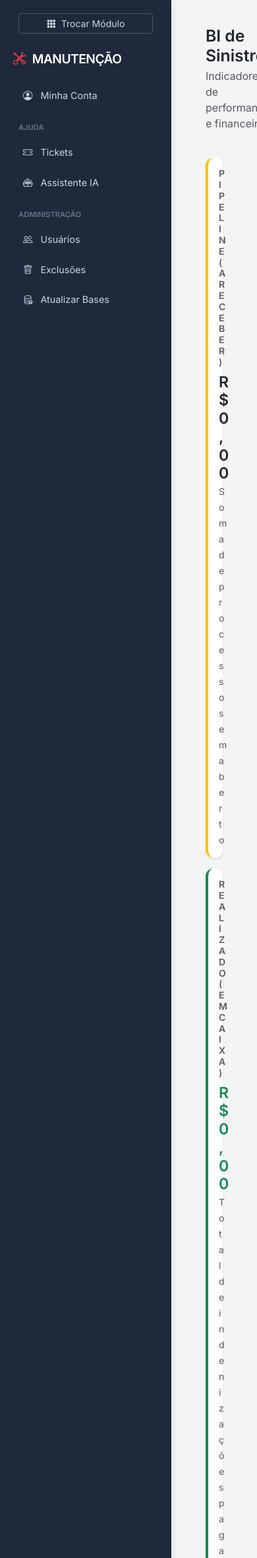
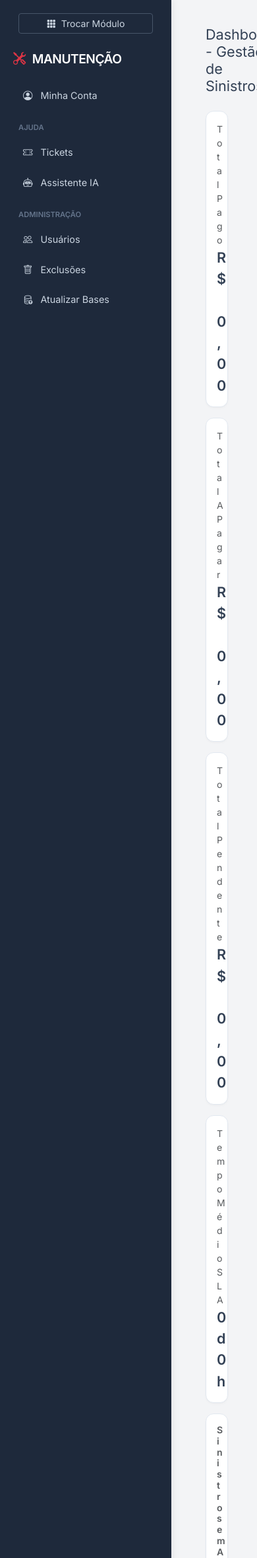
Before and after one commit to lucasaccardo/vamos-frotas-sla, a Django app: page /sinistros/dashboard/ in a window 390 px wide. Shown: the top 2361 px of the page at 66% size. Run offline with Django 5.2, Linux system fonts and the light colour scheme; the visitor is signed in with stand-in values (Sample User, id 1); data that the repository does not hold is empty.

Commit message:
Update dashboard.html

```diff
--- a/templates/sinistros/dashboard.html
+++ b/templates/sinistros/dashboard.html
@@ -1,136 +1,156 @@
 {% extends 'vamos/base.html' %}
-{% load static humanize %}
-
 {% block content %}
 <div class="container-fluid">
-
-    <div class="d-flex justify-content-between align-items-center mb-4">
+  <div class="d-flex justify-content-between align-items-center mb-3">
+    <h4>Dashboard - Gestão de Sinistros</h4>
     <div>
-            <h2 class="fw-bold text-dark mb-1">BI de Sinistros</h2>
-            <p class="text-muted">Indicadores de performance e financeiro.</p>
+      <select id="filter_segmento" class="form-select form-select-sm">
+        <option value="">Todos Segmentos</option>
+        <option value="PESADOS">Pesados</option>
+        <option value="AGRO">Agro</option>
+        <option value="INTRA">Intra</option>
+      </select>
+    </div>
   </div>
 
-        <form method="get" class="d-flex gap-2">
-            <select name="segmento" class="form-select fw-bold text-primary" onchange="this.form.submit()" style="width: 200px;">
-                <option value="TODOS" {% if segmento_atual == 'TODOS' %}selected{% endif %}>Todos os Segmentos</option>
-                <option value="AGRO" {% if segmento_atual == 'AGRO' %}selected{% endif %}>Agro</option>
-                <option value="PESADOS" {% if segmento_atual == 'PESADOS' %}selected{% endif %}>Pesados</option>
-                <option value="INTRA" {% if segmento_atual == 'INTRA' %}selected{% endif %}>Intra</option>
-            </select>
-        </form>
+  <div class="row g-3 mb-3">
+    <div class="col-md-3">
+      <div class="card p-3">
+        <div class="small text-muted">Total Pago</div>
+        <div id="card_total_pago" class="fs-4 fw-bold">R$ 0,00</div>
       </div>
-
-    <div class="row g-3 mb-4">
+    </div>
     <div class="col-md-3">
-            <div class="card border-0 shadow-sm h-100 border-start border-4 border-warning">
-                <div class="card-body">
-                    <h6 class="text-uppercase text-muted fw-bold small">Pipeline (A Receber)</h6>
-                    <h3 class="fw-bold text-dark mb-0">R$ {{ financeiro_pipeline|floatformat:2 }}</h3>
-                    <small class="text-muted">Soma de processos em aberto</small>
+      <div class="card p-3">
+        <div class="small text-muted">Total A Pagar</div>
+        <div id="card_total_a_pagar" class="fs-4 fw-bold">R$ 0,00</div>
+      </div>
+    </div>
+    <div class="col-md-3">
+      <div class="card p-3">
+        <div class="small text-muted">Total Pendente</div>
+        <div id="card_total_pendente" class="fs-4 fw-bold">R$ 0,00</div>
+      </div>
+    </div>
+    <div class="col-md-3">
+      <div class="card p-3">
+        <div class="small text-muted">Tempo Médio SLA</div>
+        <div id="card_avg_sla" class="fs-4 fw-bold">0d 0h</div>
       </div>
     </div>
   </div>
 
-        <div class="col-md-3">
-            <div class="card border-0 shadow-sm h-100 border-start border-4 border-success">
-                <div class="card-body">
-                    <h6 class="text-uppercase text-muted fw-bold small">Realizado (Em Caixa)</h6>
-                    <h3 class="fw-bold text-success mb-0">R$ {{ financeiro_caixa|floatformat:2 }}</h3>
-                    <small class="text-muted">Total de indenizações pagas</small>
-                </div>
-            </div>
+  <div class="row g-3">
+    <div class="col-lg-8">
+      <div class="card p-3 mb-3">
+        <h6 class="fw-bold small text-muted">Sinistros em Andamento por Setor</h6>
+        <canvas id="chart_by_sector" height="120"></canvas>
       </div>
 
-        <div class="col-md-3">
-            <div class="card border-0 shadow-sm h-100 bg-light">
-                <div class="card-body text-center">
-                    <h6 class="text-muted">Em Andamento</h6>
-                    <h2 class="fw-bold text-primary">{{ total_abertos }}</h2>
-                </div>
-            </div>
-        </div>
-        <div class="col-md-3">
-            <div class="card border-0 shadow-sm h-100 bg-light">
-                <div class="card-body text-center">
-                    <h6 class="text-muted">Finalizados</h6>
-                    <h2 class="fw-bold text-secondary">{{ total_finalizados }}</h2>
-                </div>
-            </div>
-        </div>
-    </div>
-
-    <div class="row g-4">
-
-        <div class="col-lg-8">
-            <div class="card border-0 shadow-sm h-100">
-                <div class="card-header bg-white py-3">
-                    <h6 class="m-0 fw-bold text-danger"><i class="bi bi-hourglass-split me-2"></i>Média de Dias Parado (Por Setor)</h6>
-                </div>
-                <div class="card-body">
-                    <canvas id="chartSLA" height="150"></canvas>
-                </div>
+      <div class="card p-3 mb-3">
+        <h6 class="fw-bold small text-muted">Maiores Ofensores (Média de Dias)</h6>
+        <canvas id="chart_offenders_avg" height="120"></canvas>
       </div>
     </div>
 
     <div class="col-lg-4">
-            <div class="card border-0 shadow-sm h-100">
-                <div class="card-header bg-white py-3">
-                    <h6 class="m-0 fw-bold text-dark"><i class="bi bi-pie-chart-fill me-2"></i>Volume por Motivo</h6>
-                </div>
-                <div class="card-body d-flex align-items-center justify-content-center">
-                    <div style="width: 100%; max-width: 300px;">
-                        <canvas id="chartMotivo"></canvas>
+      <div class="card p-3 mb-3">
+        <h6 class="fw-bold small text-muted">Finalizados vs Abertos</h6>
+        <canvas id="chart_finalizados" height="200"></canvas>
+        <div class="mt-3">
+          <a id="export_csv" class="btn btn-sm btn-outline-secondary">Export CSV (staff)</a>
         </div>
       </div>
     </div>
   </div>
 </div>
 
-</div>
+<script src="https://cdn.jsdelivr.net/npm/chart.js"></script>
 
-<script src="https://cdn.jsdelivr.net/npm/chart.js"></script>
 <script>
-    document.addEventListener("DOMContentLoaded", function() {
+const API_URL = "{% url 'dashboard_stats_api' %}";
+const EXPORT_URL = "{% url 'dashboard_export_csv' %}";
 
-        // --- 1. SLA (BARRAS HORIZONTAIS) ---
-        const ctxSLA = document.getElementById('chartSLA').getContext('2d');
-        new Chart(ctxSLA, {
+function moneyBR(v){
+  return Number(v||0).toLocaleString('pt-BR', { style: 'currency', currency: 'BRL' });
+}
+
+let sectorChart = null;
+let offendersAvgChart = null;
+let finalizadosChart = null;
+
+function updateCharts(data) {
+  document.getElementById('card_total_pago').innerText = moneyBR(data.total_pago);
+  document.getElementById('card_total_a_pagar').innerText = moneyBR(data.total_a_pagar);
+  document.getElementById('card_total_pendente').innerText = moneyBR(data.total_pendente);
+  document.getElementById('card_avg_sla').innerText = data.avg_sla_display;
+
+  const labels = data.counts_by_sector.map(s => s.setor_label);
+  const values = data.counts_by_sector.map(s => s.count);
+  if (!sectorChart) {
+    const ctx = document.getElementById('chart_by_sector').getContext('2d');
+    sectorChart = new Chart(ctx, {
       type: 'bar',
-            data: {
-                labels: {{ graf_sla_labels|safe }},
-                datasets: [{
-                    label: 'Dias Médios Parado',
-                    data: {{ graf_sla_data|safe }},
-                    backgroundColor: '#dc3545', // Vermelho
-                    borderRadius: 5
-                }]
-            },
-            options: {
-                indexAxis: 'y', // Barras deitadas
-                responsive: true,
-                plugins: { legend: { display: false } },
-                scales: { x: { beginAtZero: true } }
+      data: { labels: labels, datasets: [{ label: 'Andamento', data: values, backgroundColor: '#0d6efd' }]},
+      options: { responsive: true, maintainAspectRatio: false }
+    });
+  } else {
+    sectorChart.data.labels = labels;
+    sectorChart.data.datasets[0].data = values;
+    sectorChart.update();
   }
+
+  const labels2 = data.offenders_avg.map(o => o.setor_label);
+  const vals2 = data.offenders_avg.map(o => o.avg_days);
+  if (!offendersAvgChart) {
+    const ctx2 = document.getElementById('chart_offenders_avg').getContext('2d');
+    offendersAvgChart = new Chart(ctx2, {
+      type: 'bar',
+      data: { labels: labels2, datasets: [{ label: 'Média dias', data: vals2, backgroundColor: '#dc3545' }]},
+      options: { responsive: true, maintainAspectRatio: false }
+    });
+  } else {
+    offendersAvgChart.data.labels = labels2;
+    offendersAvgChart.data.datasets[0].data = vals2;
+    offendersAvgChart.update();
+  }
+
+  const finalizados = data.finalizados_total || 0;
+  const openCount = data.counts_by_sector.reduce((sum, s) => sum + s.count, 0) - finalizados;
+  const ctx3 = document.getElementById('chart_finalizados').getContext('2d');
+  if (!finalizadosChart) {
+    finalizadosChart = new Chart(ctx3, {
+      type: 'doughnut',
+      data: { labels: ['Abertos', 'Finalizados'], datasets: [{ data: [openCount, finalizados], backgroundColor: ['#0d6efd', '#198754'] }]},
+      options: { responsive: true, maintainAspectRatio: false }
+    });
+  } else {
+    finalizadosChart.data.datasets[0].data = [openCount, finalizados];
+    finalizadosChart.update();
+  }
+}
+
+function fetchAndUpdate(){
+  const segmento = document.getElementById('filter_segmento').value;
+  const url = new URL(API_URL, window.location.origin);
+  if (segmento) url.searchParams.set('segmento', segmento);
+  fetch(url.toString())
+    .then(r => r.json())
+    .then(data => {
+      updateCharts(data);
+    })
+    .catch(err => console.error('Erro dashboard:', err));
+}
+
+document.getElementById('filter_segmento').addEventListener('change', fetchAndUpdate);
+document.getElementById('export_csv').addEventListener('click', function(e){
+  const segmento = document.getElementById('filter_segmento').value;
+  const url = new URL(EXPORT_URL, window.location.origin);
+  if (segmento) url.searchParams.set('segmento', segmento);
+  window.location = url.toString();
 });
 
-        // --- 2. MOTIVOS (DONUT) ---
-        const ctxMotivo = document.getElementById('chartMotivo').getContext('2d');
-        new Chart(ctxMotivo, {
-            type: 'doughnut',
-            data: {
-                labels: {{ graf_motivo_labels|safe }},
-                datasets: [{
-                    data: {{ graf_motivo_data|safe }},
-                    backgroundColor: ['#0d6efd', '#ffc107', '#198754', '#6c757d'],
-                    borderWidth: 0
-                }]
-            },
-            options: {
-                responsive: true,
-                cutout: '60%',
-                plugins: { legend: { position: 'bottom' } }
-            }
-        });
-    });
+fetchAndUpdate();
+setInterval(fetchAndUpdate, 30000);
 </script>
 {% endblock %}
```
Lines whose indentation alone changed are shown as unchanged.
